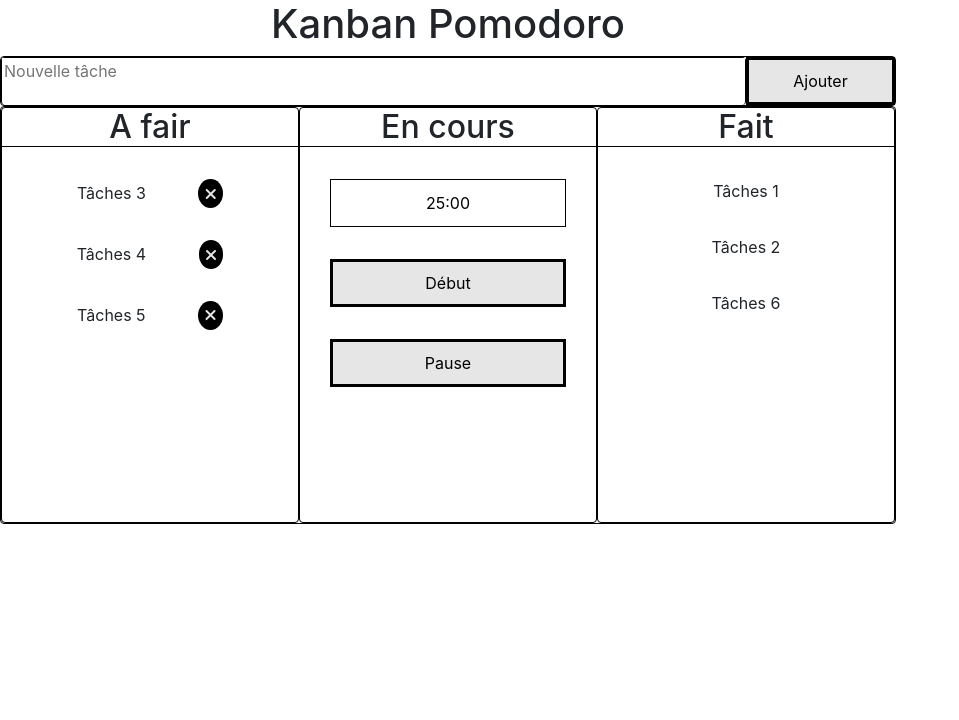
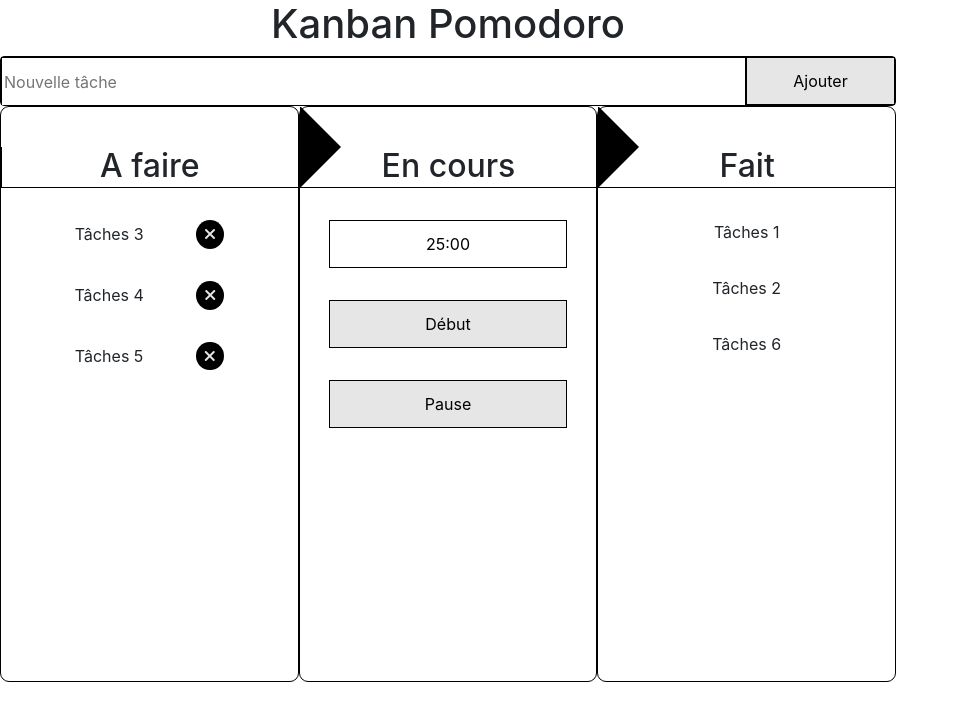
Before and after one commit to Salwasalwa/pomodoro, a website: page index.html in a window 1280 px wide. Shown: the whole page, without its empty margins (0-959 px from the left). Drawn offline with nearby package versions, Linux system fonts and the light colour scheme.

Commit message:
Fin integration htmlcss

```diff
--- a/index.html
+++ b/index.html
@@ -13,7 +13,7 @@
     <h1>Kanban Pomodoro</h1>
     <div class="container">
         <div class="row">
-            <div class="col-md-10 no-padding" >
+            <div id="divInput" class="col-md-10 no-padding">
                 <input type="text" name="" value="" placeholder="Nouvelle tâche">
             </div>
             <div class="col-md-2 no-padding">
@@ -23,7 +23,9 @@
 
         <div class="row">
             <div class="col-md-4 no-margin">
-                <h2>A fair</h2>
+                <div class="divTitle">
+                    <h2 id="firstTitle">A faire</h2>
+                </div>
                 <ul>
                     <li>Tâches 3 <i class="fa fa-times" aria-hidden="true"></i>
                     </li>
@@ -35,17 +37,20 @@
             </div>
 
             <div class="col-md-4 no-margin">
-
-                <h2>En cours</h2>
+                <div class="no-padding divTitle">
+                    <h2 class="fleche no-margin">En cours</h2>
+                </div>
                 <ul>
-                    <li><input type="text" name="" value="25:00" id="crono"></li>
+                    <li><input type="text" name="" value="25:00" id="chrono"></li>
                     <li><button type="button" name="button" class="encours">Début</button></li>
                     <li><button type="button" name="button" class="encours">Pause</button></li>
                 </ul>
             </div>
 
             <div class="col-md-4 no-margin">
-                <h2>Fait</h2>
+                <div class="no-padding divTitle">
+                    <h2 class="fleche no-margin">Fait</h2>
+                </div>
                 <ul>
                     <li>Tâches 1 </li>
                     <li>Tâches 2</li>
--- a/static/css/style.css
+++ b/static/css/style.css
@@ -14,13 +14,22 @@ h1 {
 
 h2 {
     text-align: center;
+    width: 100%;
     border-bottom: 1px solid black;
-    width: 100%;
+    min-height: 40px;
 }
 
 div {
     border: 1px solid black;
-    border-radius: 4px;
+}
+
+#divInput {
+    height: 3em;
+}
+
+input {
+    height: 100%;
+    border: none;
 }
 
 li{
@@ -31,18 +40,29 @@ li{
 input {
     width: 100%;
     border: none;
+    height: 100%;
+}
+
+.fleche {
+    width: 100%;
+    border: 1px solid black;
+    border-width: 40px;
+    border-color: transparent transparent transparent black;
+    height: 0;
+
 }
 
 button{
     background-color: #e6e6e6;
     width: 100%;
     min-height: 3em;
-    border: 3px solid black;
+    border: 1px solid black;
+    border-radius: 1px;
 }
 
 i {
     margin-left: 3em;
-    padding: 0.4em;
+    padding: 0.4em 0.5em;
     border-radius: 50%;
     color: #e6e6e6;
     background-color: black;
@@ -52,7 +72,7 @@ ul {
     padding: 0;
 }
 
-#crono {
+#chrono {
     border: 1px solid black;
     text-align: center;
     margin: auto;
@@ -65,9 +85,13 @@ ul {
     margin: auto;
 }
 
+.divTitle {
+    border-top: none;
+    border-right: none;
+}
 .col-md-4 {
-    min-height: 26em !important;
-
+    min-height: 36em !important;
+    border-radius: 9px;
 }
 .col-md-2 {
     border: none;
@@ -77,9 +101,23 @@ ul {
     border-bottom: none;
 }
 
+#firstTitle {
+    border: none;
+    margin-top: 40px;
+    margin-bottom: 0;
+}
+
 .container {
     border: none;
 }
+.row {
+    border-radius: 4px;
+}
+
+.row:last-child {
+    border: none;
+}
+
 .no-padding{
     padding: 0 !important;
 }
```
